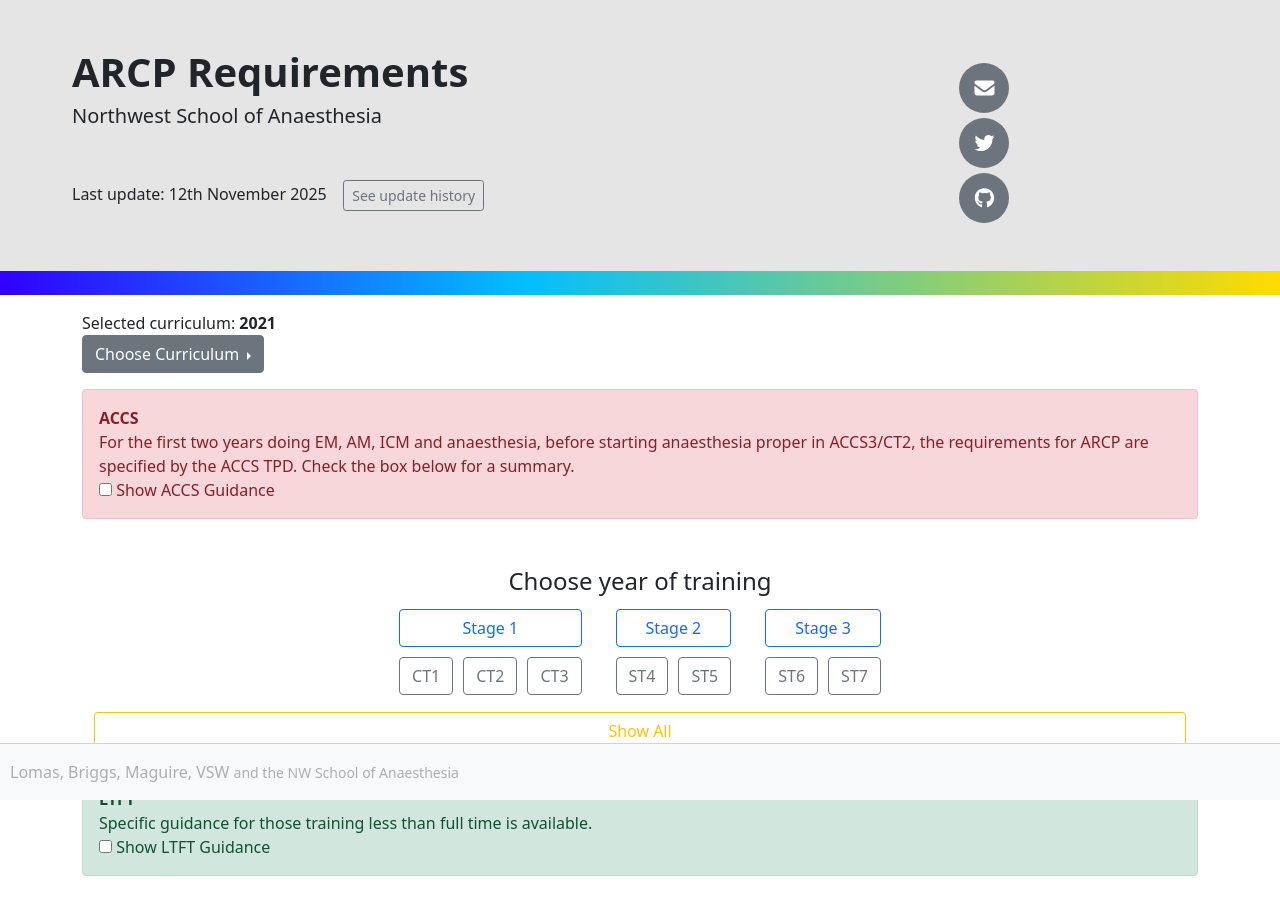
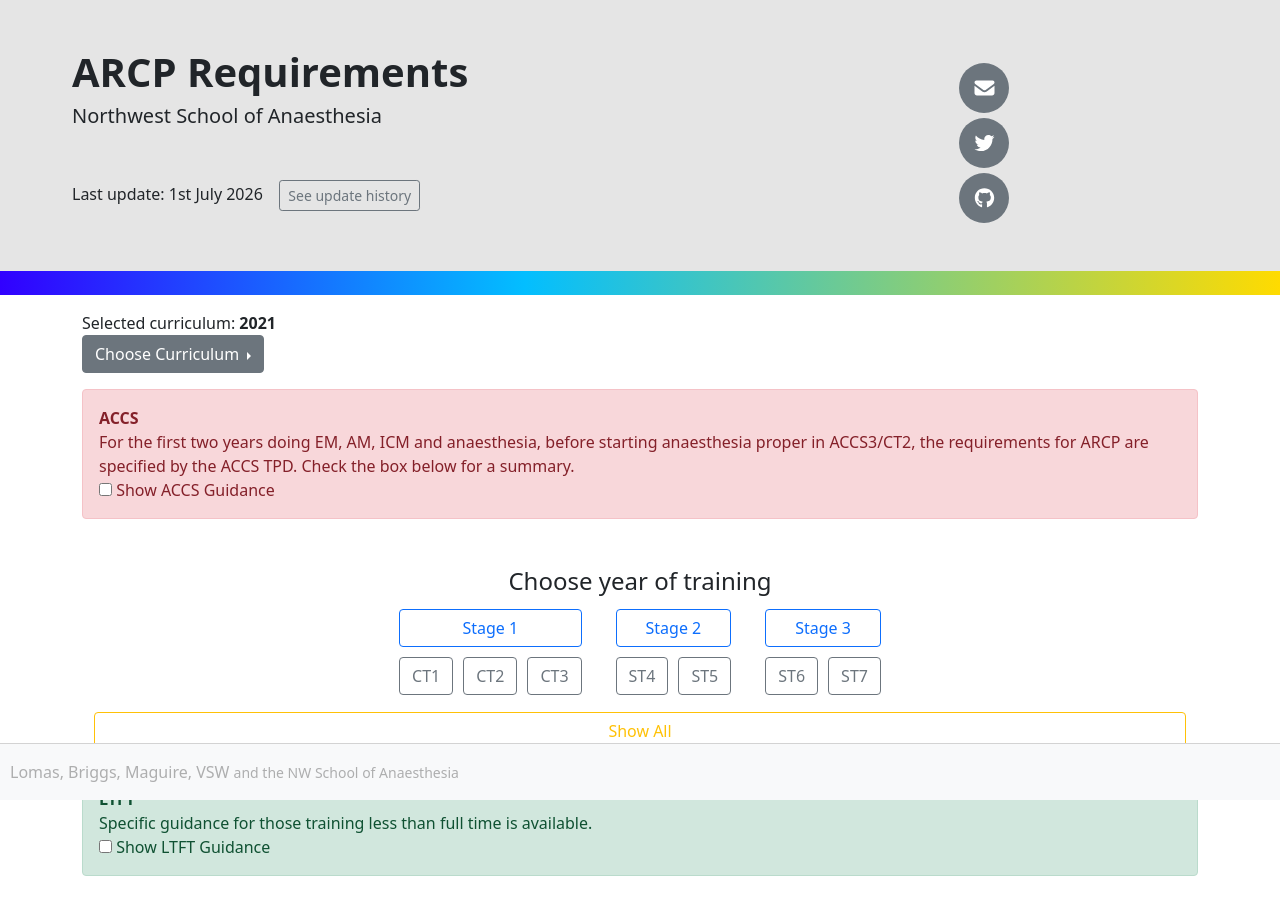
Before and after one commit to jplomas/arcp, a Vue app: page / in a window 1280 px wide. Shown: the top 914 px of the page. Built offline with nearby package versions, Linux system fonts and the light colour scheme.

Commit message:
last updated
Signed-off-by: JP Lomas <jp.lomas@gmail.com>

```diff
--- a/src/DetailsModal.vue
+++ b/src/DetailsModal.vue
@@ -15,6 +15,12 @@
         </div>
         <div class="modal-body">
           <dl>
+            <dt>1st July 2026</dt>
+            <dd>
+              Reflection guidance reworded and clarified across both curriculum sections, including that the
+              Educational Supervisor must document reflective discussion in the ESSR. Added a note on the ethical,
+              governance, confidentiality and professionalism considerations of using AI tools in reflection.
+            </dd>
             <dt>12th November 2025</dt>
             <dd>
               Emphasis within the Curriculum 2021 section that HALO evidence must be present in each capability or capability
--- a/src/JumboHeader.vue
+++ b/src/JumboHeader.vue
@@ -9,7 +9,7 @@
               <h5>Northwest School of Anaesthesia</h5>
               <p>&nbsp;</p>
               <h6>
-                Last update: 12th November 2025 &nbsp;
+                Last update: 1st July 2026 &nbsp;
                 <a
                   href="#detailsModal"
                   role="button"
```
